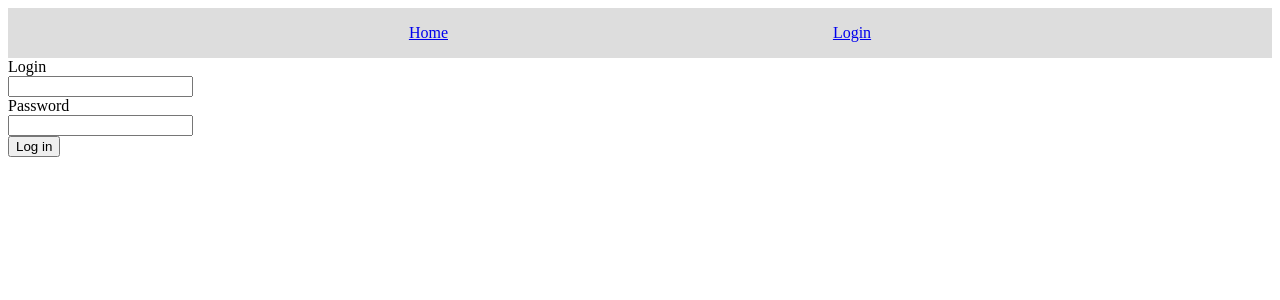
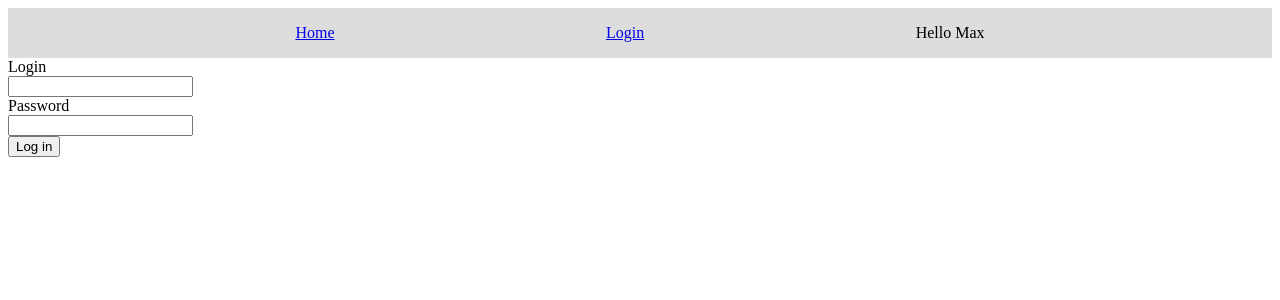
Before and after one commit to maxcore25/django-react-jwt, a React (Create React App) app in the folder frontend/: page /login in a window 1280 px wide. Shown: the top 300 px of the page. Built offline with nearby package versions, Linux system fonts and the light colour scheme.

Commit message:
AuthContext started

```diff
--- a/frontend/src/App.js
+++ b/frontend/src/App.js
@@ -1,13 +1,15 @@
 import './App.css';
 import HomePage from './pages/HomePage';
 import LoginPage from './pages/LoginPage';
-import { Routes, Route, Link } from 'react-router-dom';
+import { Routes, Route } from 'react-router-dom';
 import Header from './components/Header';
 import PrivateRoute from './utils/PrivateRoute';
+import { AuthProvider } from './context/AuthContext';
 
 function App() {
   return (
     <div className='App'>
+      <AuthProvider>
         <Header />
         <Routes>
           <Route
@@ -20,6 +22,7 @@ function App() {
           />
           <Route path='/login' element={<LoginPage />} />
         </Routes>
+      </AuthProvider>
     </div>
   );
 }
--- a/frontend/src/components/Header.js
+++ b/frontend/src/components/Header.js
@@ -1,11 +1,14 @@
-import React from 'react';
+import React, { useContext } from 'react';
 import { Link } from 'react-router-dom';
+import AuthContext from '../context/AuthContext';
 
 export default function Header() {
+  const { name } = useContext(AuthContext);
   return (
     <header className='topmenu'>
       <Link to='/'>Home</Link>
       <Link to='/login'>Login</Link>
+      <div>Hello {name}</div>
     </header>
   );
 }
--- /dev/null
+++ b/frontend/src/context/AuthContext.js
@@ -0,0 +1,13 @@
+import React, { useEffect, useState, createContext } from 'react';
+
+const AuthContext = createContext();
+
+export default AuthContext;
+
+export const AuthProvider = ({ children }) => {
+  return (
+    <AuthContext.Provider value={{ name: 'Max' }}>
+      {children}
+    </AuthContext.Provider>
+  );
+};
--- a/frontend/src/utils/PrivateRoute.js
+++ b/frontend/src/utils/PrivateRoute.js
@@ -1,6 +1,5 @@
-import React, { useEffect, useState } from 'react';
-import { Route, Navigate } from 'react-router-dom';
-import useAuth from '../hooks/useAuth';
+import { Navigate } from 'react-router-dom';
+// import useAuth from '../hooks/useAuth';
 
 export default function PrivateRoute({ children }) {
   console.log('private route');
```
Lines whose indentation alone changed are shown as unchanged.
